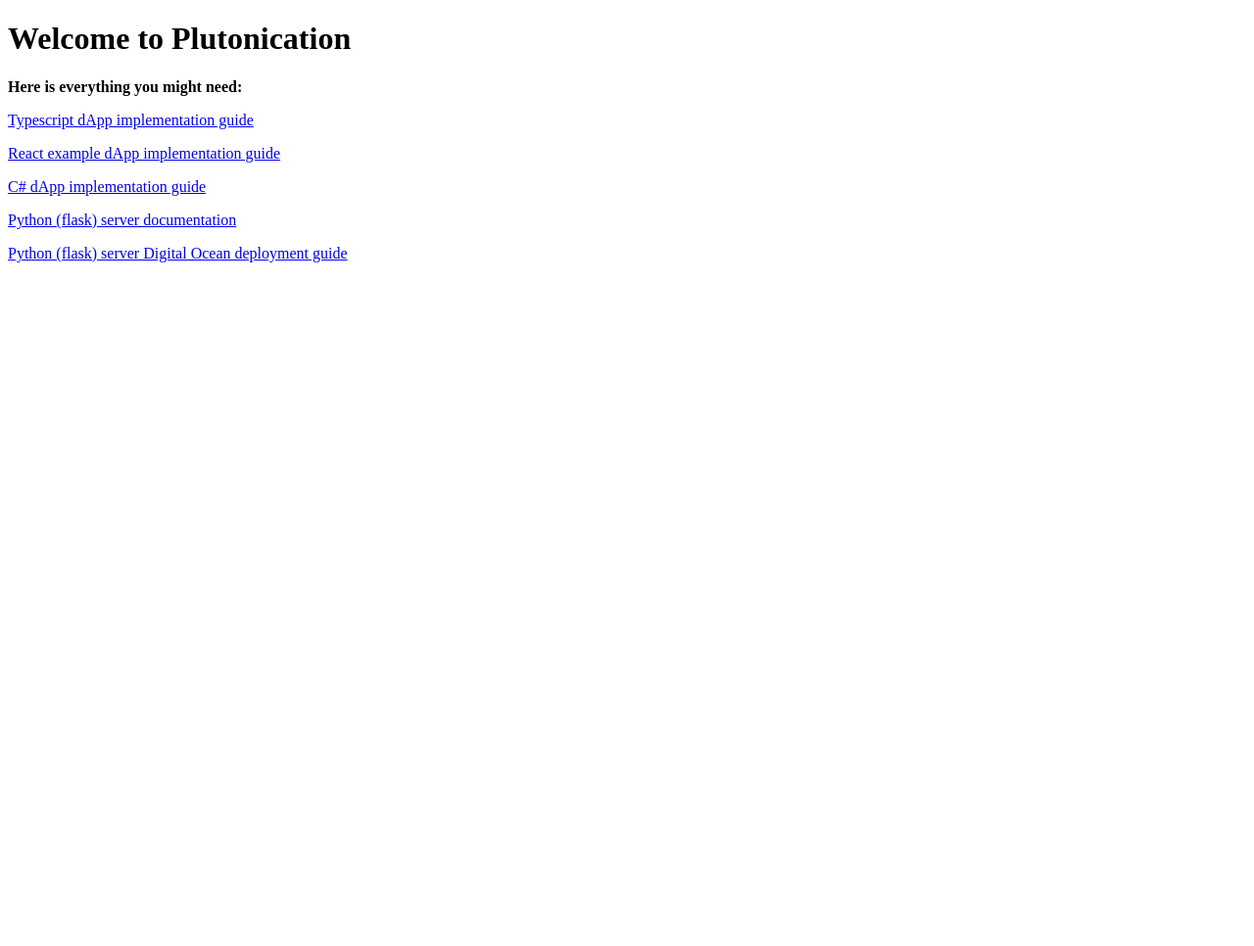
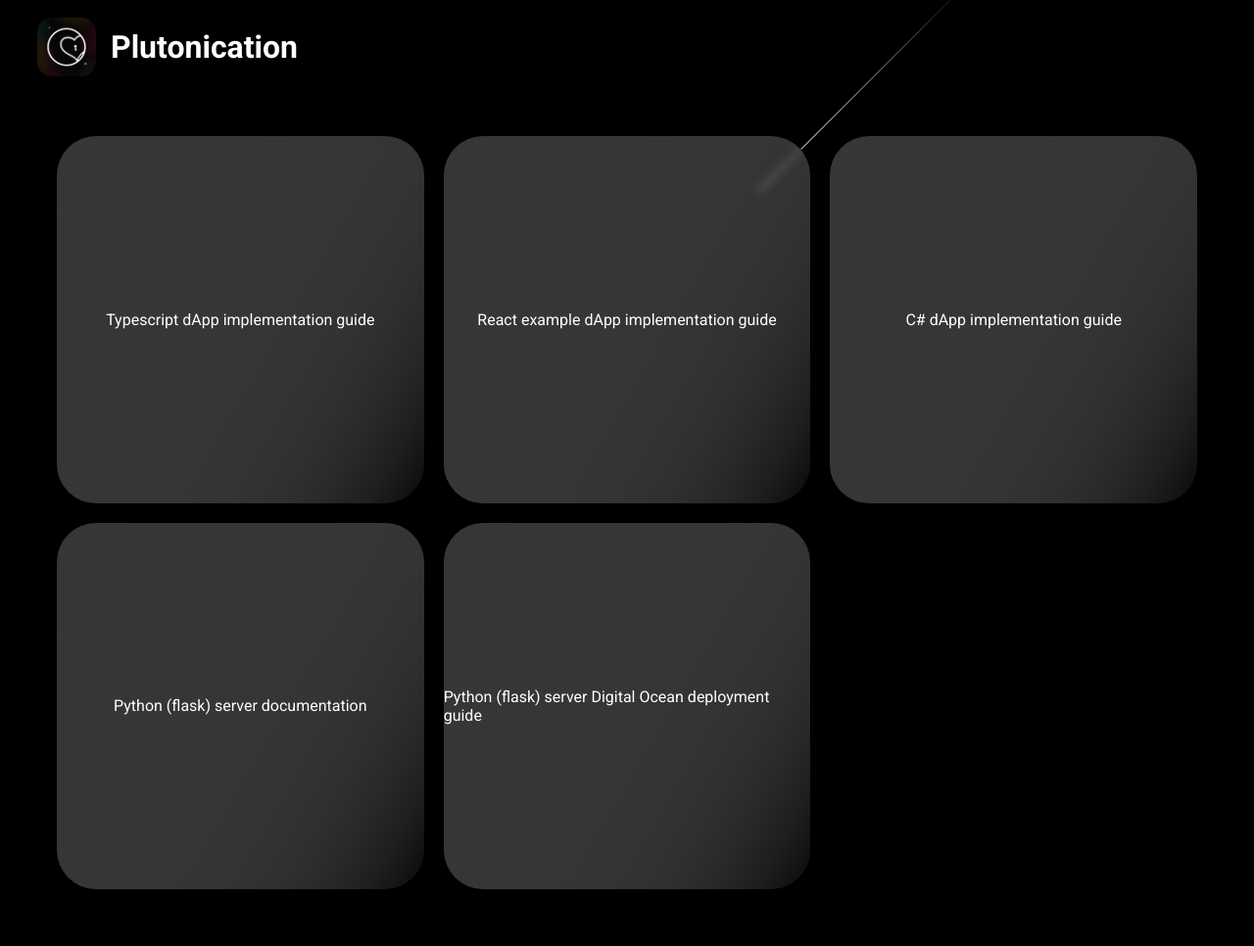
Before and after one commit to petrpavlis123/PlutonicationServer, a Flask app: page / in a window 1280 px wide. Shown: the whole page at 98% size. Before the commit the page ends 268 px from the top, so only its background shows below. Run offline with Flask 2, Linux system fonts and the light colour scheme.

Commit message:
Updated main_page

```diff
--- /dev/null
+++ b/plutonication/static/background-effect.css
@@ -0,0 +1,49 @@
+span {
+    margin: 0;
+    padding: 0;
+    box-sizing: border-box;
+    position: absolute;
+    top: 50%;
+    left: 50%;
+    width: 0px;
+    height: 0px;
+    animation: animate 6s linear infinite;
+}
+
+span::before {
+    content: '';
+    position: absolute;
+    top: 50%;
+    width: 300px;
+    height: 1px;
+    background: linear-gradient(90deg, white, transparent);
+    transform: translateY(-50px);
+}
+
+@keyframes animate {
+    0% {
+        transform: rotate(315deg) translateX(50vh);
+        opacity: 0;
+    }
+    10% {
+        opacity: 1;
+    }
+    40% {
+        opacity: 1;
+    }
+    50% {
+        transform: rotate(315deg) translateX(-50vh);
+        opacity: 0;
+    }
+    100% {
+        transform: rotate(315deg) translateX(-50vh);
+        opacity: 0;
+    }
+}
+
+span:nth-child(2) {
+    top: 70%;
+    left: 60%;
+    animation-delay: 3.5s;
+    opacity: 0;
+}
--- a/plutonication/templates/main_page.html
+++ b/plutonication/templates/main_page.html
@@ -4,16 +4,66 @@
     <meta charset="UTF-8">
     <meta name="viewport" content="width=device-width, initial-scale=1.0">
     <title>Plutonication</title>
+    <link rel="stylesheet" href="../static/background-effect.css">
+    <link href="https://fonts.googleapis.com/css2?family=Roboto:wght@400;700&display=swap" rel="stylesheet">
+    <style>
+        body {
+            font-family: 'Roboto', sans-serif;
+        }
+
+        p, a, h1 {
+            color: white;
+            text-decoration: none;
+        }
+
+        .grid-container {
+            display: grid;
+            grid-template-columns: repeat(3, 1fr);
+            gap: 20px;
+            padding: 50px;
+            box-sizing: border-box;
+        }
+
+        .tile {
+            backdrop-filter: blur(5px);
+            background: linear-gradient(120deg, #8886, 90%, #1116);
+            color: white;
+            display: flex;
+            align-items: center;
+            justify-content: center;
+            border-radius: 40px;
+            aspect-ratio: 1; /* Makes the tile square */
+        }
+
+        .icon {
+            height: 60px;
+            width: 60px;
+            margin-left: 30px;
+            border-radius: 15px;
+        }
+    </style>
 </head>
-<body>
-    <h1>Welcome to Plutonication</h1>
+<body style="background-color: black;">
 
-    <p><b>Here is everything you might need:</b></p>
+    <span  style="z-index: -1;"></span>
+    <span  style="z-index: -1;"></span>
 
-    <p><a href="/docs/javascript">Typescript dApp implementation guide</a></p>
-    <p><a href="/docs/react-example">React example dApp implementation guide</a></p>
-    <p><a href="/docs/csharp">C# dApp implementation guide</a></p>
-    <p><a href="/docs/flask-server">Python (flask) server documentation</a></p>
-    <p><a href="/deploy/flask-digital-ocean">Python (flask) server Digital Ocean deployment guide</a></p>
+    <div style="display: flex; align-items: center;">
+        <img
+            src="../static/presskit/plutowallet-icon-black.png"
+            class="icon">
+        <h1 style="margin-left: 15px;">Plutonication</h1>
+    </div>
+
+    <div class="grid-container" >
+        <a href="/docs/javascript"><div class="tile">
+            Typescript dApp implementation guide
+        </div></a>
+        <a href="/docs/react-example"><div class="tile">React example dApp implementation guide</div></a>
+        <a href="/docs/csharp"><div class="tile">C# dApp implementation guide</div></a>
+        <a href="/docs/flask-server"><div class="tile">Python (flask) server documentation</div></a>
+        <a href="/deploy/flask-digital-ocean"><div class="tile">Python (flask) server Digital Ocean deployment guide</div></a>
+
+    </div>
 </body>
 </html>
```
Also changed, not shown: plutonication/static/presskit/black-background.png (added), plutonication/static/presskit/plutonication-icon.png (added), plutonication/static/presskit/plutowallet-icon-black.png (added), plutonication/static/presskit/plutowallet-icon-white.png (added), plutonication/static/presskit/white-background.png (added).
